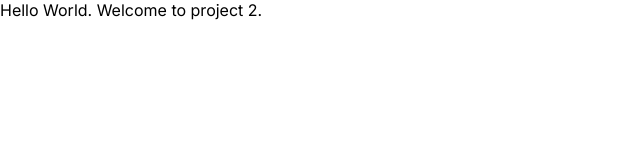
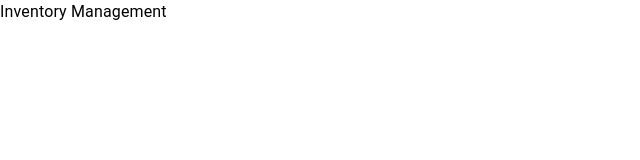
Before and after one commit to dharaa12/invent_app, a Next.js app: page / in a window 1280 px wide. Shown: the top 160 px of the page, without its empty margins (0-640 px from the left). Built offline with nearby package versions, Linux system fonts and the light colour scheme.

Commit message:
1st commit

```diff
--- a/app/page.js
+++ b/app/page.js
@@ -1,5 +1,9 @@
+'use client'
 import Image from "next/image";
+import {useState, useEffect} from 'react'
+import {firestore} from '@/firebase'
+import {Box, Typography} from '@mui/material'
 
 export default function Home() {
-  return <>Hello World. Welcome to project 2.</>
+  return <Box><Typography>Inventory Management</Typography></Box>
 }
```
